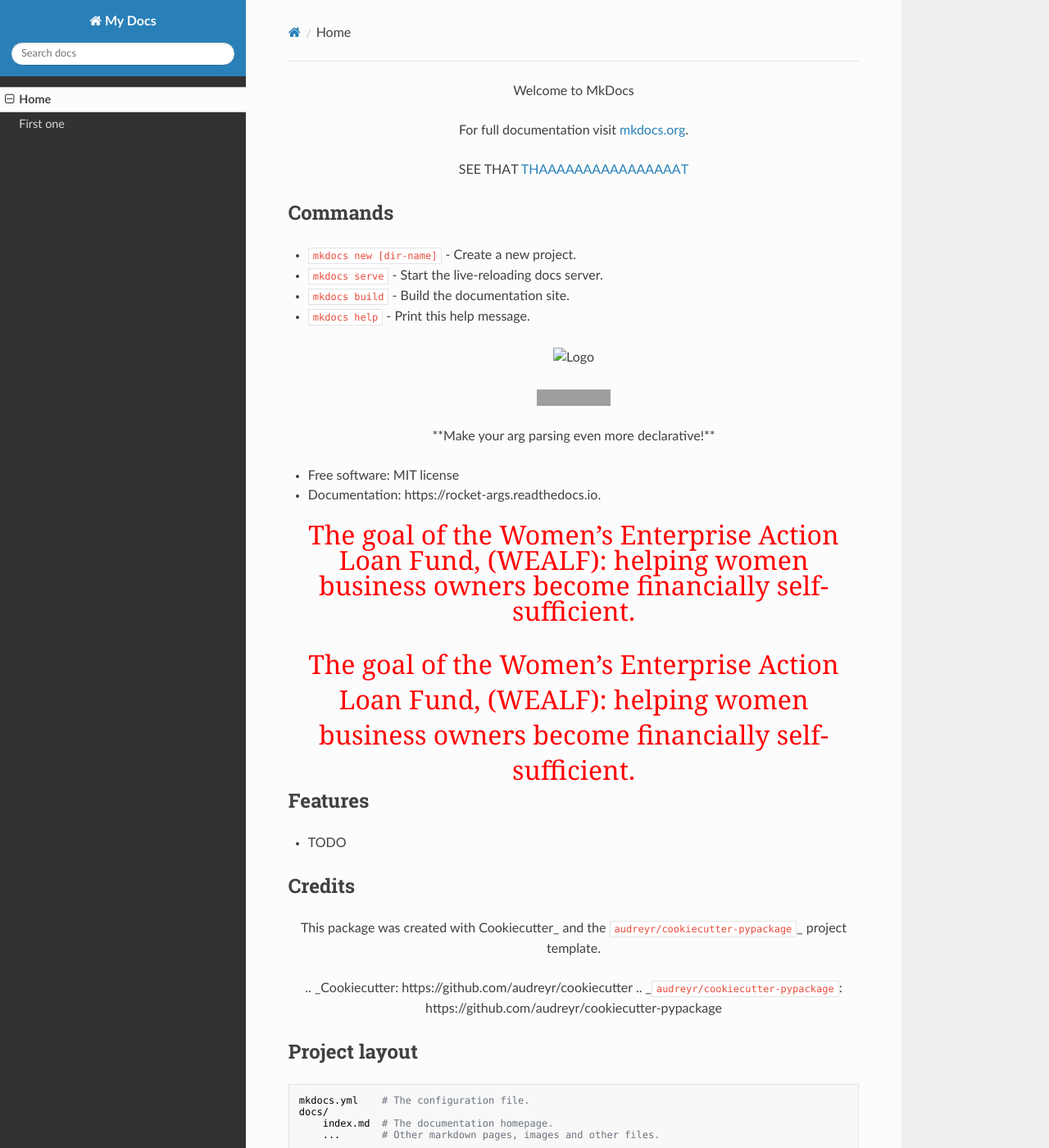
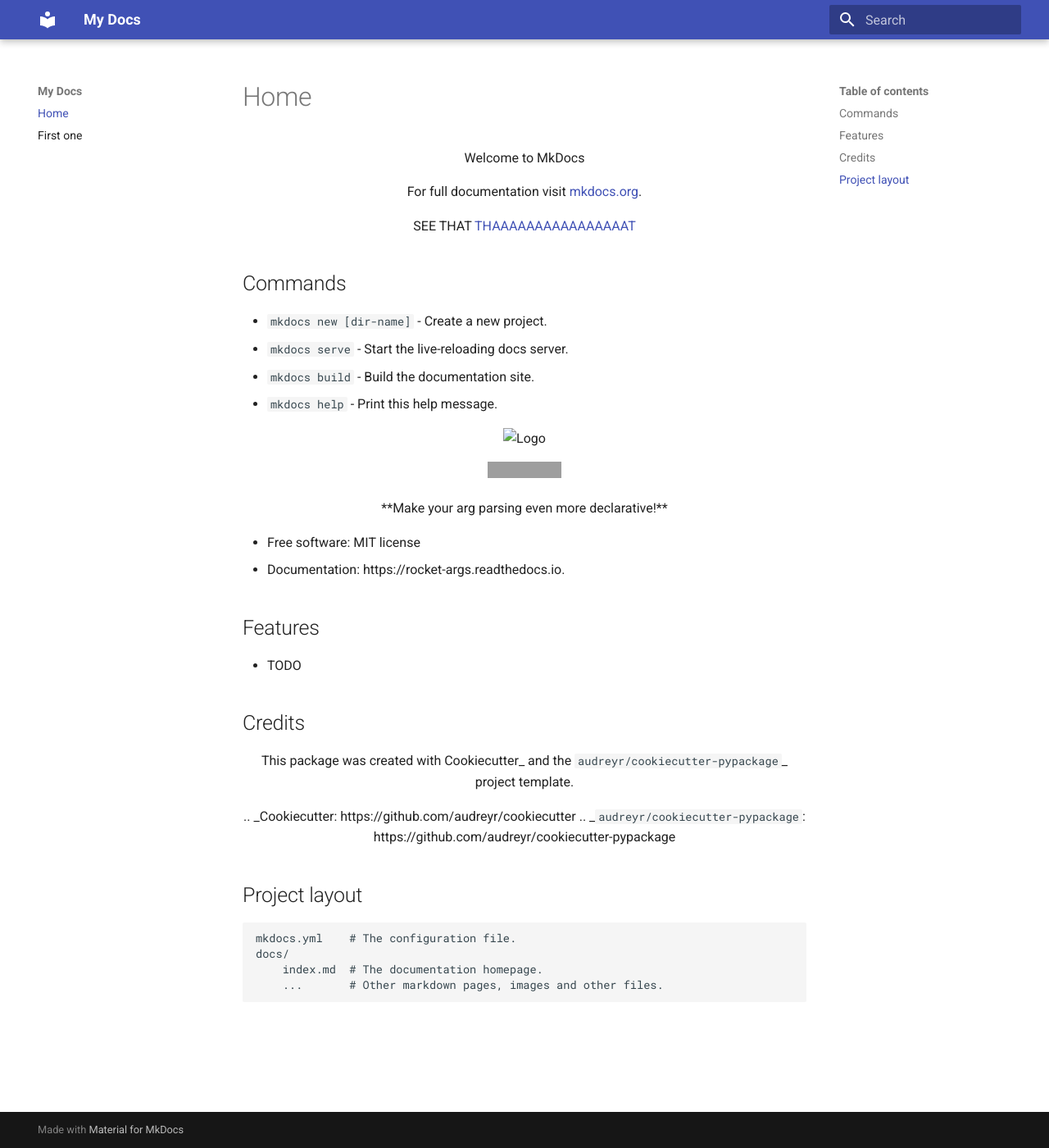
Before and after one commit to Xaaq/Rocket-args, an MkDocs documentation site: the page built from docs/index.md, in a window 1280 px wide and 1400 px high. Shown: the whole window at 82% size. Built offline with MkDocs 1.6.1 and Material for MkDocs 9.7.7, drawn with Linux system fonts in a browser that asks for light colours; nearby versions of some CDN libraries; some of the changed text lies outside the part shown; grey boxes are pictures that could not be loaded.

Commit message:
small changes

```diff
--- a/README.md
+++ b/README.md
@@ -11,9 +11,6 @@
 * Free software: MIT license
 * Documentation: https://rocket-args.readthedocs.io.
 
-<span style="color:red; font-family:Georgia; text-align:center; font-size:2em;">The goal of the Women’s Enterprise Action Loan Fund, (WEALF): helping women business owners become financially self-sufficient.</span>
-<div style="color:red; font-family:Georgia; text-align:center; font-size:2em;">The goal of the Women’s Enterprise Action Loan Fund, (WEALF): helping women business owners become financially self-sufficient.</div>
-
 Features
 --------
 
--- a/mkdocs.yml
+++ b/mkdocs.yml
@@ -2,7 +2,7 @@
 nav:
   - Home: index.md
   - First one: sum-directory
-theme: readthedocs
+theme: material
 markdown_extensions:
   - markdown_include.include:
       base_path: docs
```
